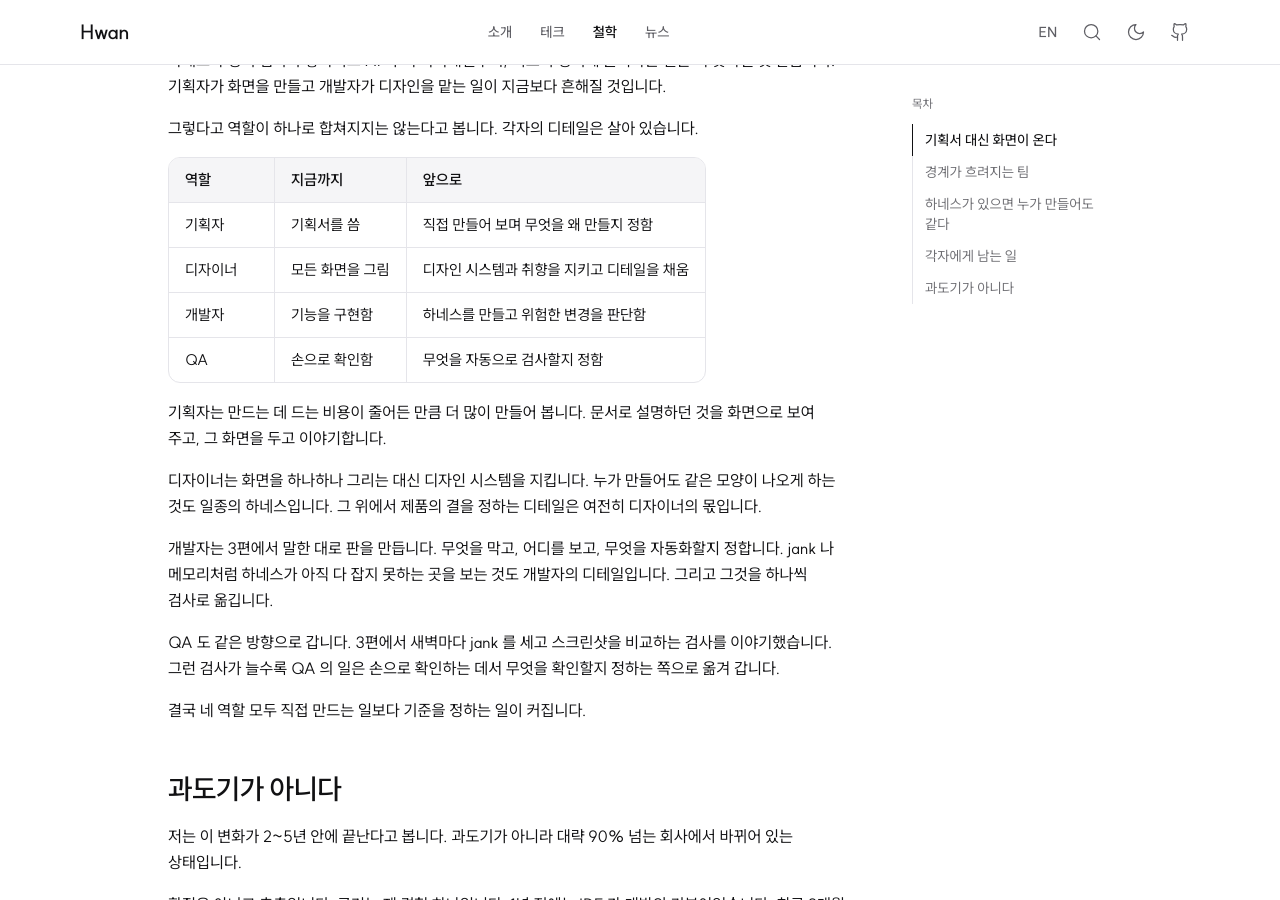
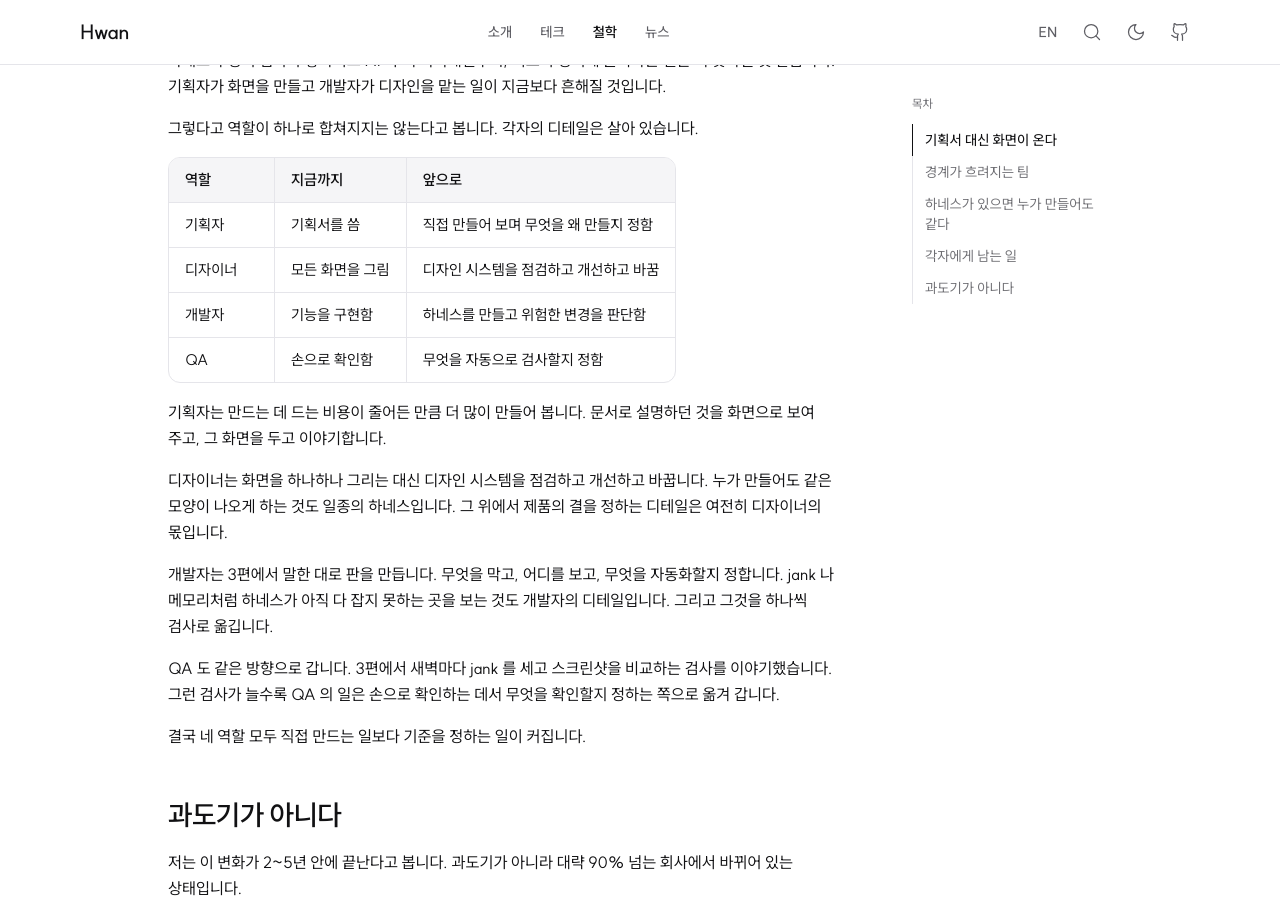
Before and after one commit to Hwan3434/Hwan3434.github.io, a Jekyll site: the page built from _posts/Philosophy/2026-11-22-everyone-builds-the-product.md, in a window 1280 px wide and 900 px high, scrolled down 3013 px. Built offline with Jekyll 4.4.1, drawn with Linux system fonts in a browser that asks for light colours; some of the changed text lies outside the part shown.

Commit message:
fix: 디자이너는 디자인 시스템을 점검하고 개선한다
Co-Authored-By: Claude Opus 5.5 <noreply@anthropic.com>
Claude-Session: https://claude.ai/code/session_01HDtNGR1iK3jjxoVhAt97Su

```diff
--- a/_posts/Philosophy/2026-11-22-everyone-builds-the-product.md
+++ b/_posts/Philosophy/2026-11-22-everyone-builds-the-product.md
@@ -30,7 +30,7 @@ series_order: 4
 
 1. **기획자가 화면까지 잡는다**: 기획자가 HTML 로 목업까지 만들어 옴
 2. **개발자가 앱에 옮긴다**: 디자이너가 아니라 개발자가 디자인 시스템을 써서 앱에 적용함
-3. **디자이너는 빈 곳을 채운다**: 부족한 부분만 외주 디자이너에게 디테일을 부탁함
+3. **디자이너는 디자인 시스템을 돌본다**: 외주 디자이너가 디자인 시스템을 점검하고 개선하고 바꿈
 
 기획자가 가져오는 것이 문서가 아니라 화면이 되었습니다.
 대시보드 같은 화면은 특히 HTML 로 많이 만들어 옵니다.
@@ -39,7 +39,7 @@ series_order: 4
 |---|---|---|
 | 기획자가 넘기는 것 | 기획서 | HTML 목업 |
 | 화면을 앱에 옮기는 사람 | 디자이너의 시안을 받은 개발자 | 디자인 시스템을 쓰는 개발자 |
-| 디자이너의 일 | 모든 화면을 그림 | 부족한 디테일을 채움 |
+| 디자이너의 일 | 모든 화면을 그림 | 디자인 시스템을 점검하고 개선함 |
 
 다만 아직 한 단계가 남아 있습니다.
 기획자가 만든 HTML 에는 데이터가 빠져 있습니다.
@@ -125,14 +125,14 @@ Fiona Fung 도 신뢰 경계나 보안이 걸린 코드는 그 분야 전문가
 | 역할 | 지금까지 | 앞으로 |
 |---|---|---|
 | 기획자 | 기획서를 씀 | 직접 만들어 보며 무엇을 왜 만들지 정함 |
-| 디자이너 | 모든 화면을 그림 | 디자인 시스템과 취향을 지키고 디테일을 채움 |
+| 디자이너 | 모든 화면을 그림 | 디자인 시스템을 점검하고 개선하고 바꿈 |
 | 개발자 | 기능을 구현함 | 하네스를 만들고 위험한 변경을 판단함 |
 | QA | 손으로 확인함 | 무엇을 자동으로 검사할지 정함 |
 
 기획자는 만드는 데 드는 비용이 줄어든 만큼 더 많이 만들어 봅니다.
 문서로 설명하던 것을 화면으로 보여 주고, 그 화면을 두고 이야기합니다.
 
-디자이너는 화면을 하나하나 그리는 대신 디자인 시스템을 지킵니다.
+디자이너는 화면을 하나하나 그리는 대신 디자인 시스템을 점검하고 개선하고 바꿉니다.
 누가 만들어도 같은 모양이 나오게 하는 것도 일종의 하네스입니다.
 그 위에서 제품의 결을 정하는 디테일은 여전히 디자이너의 몫입니다.
 
```
